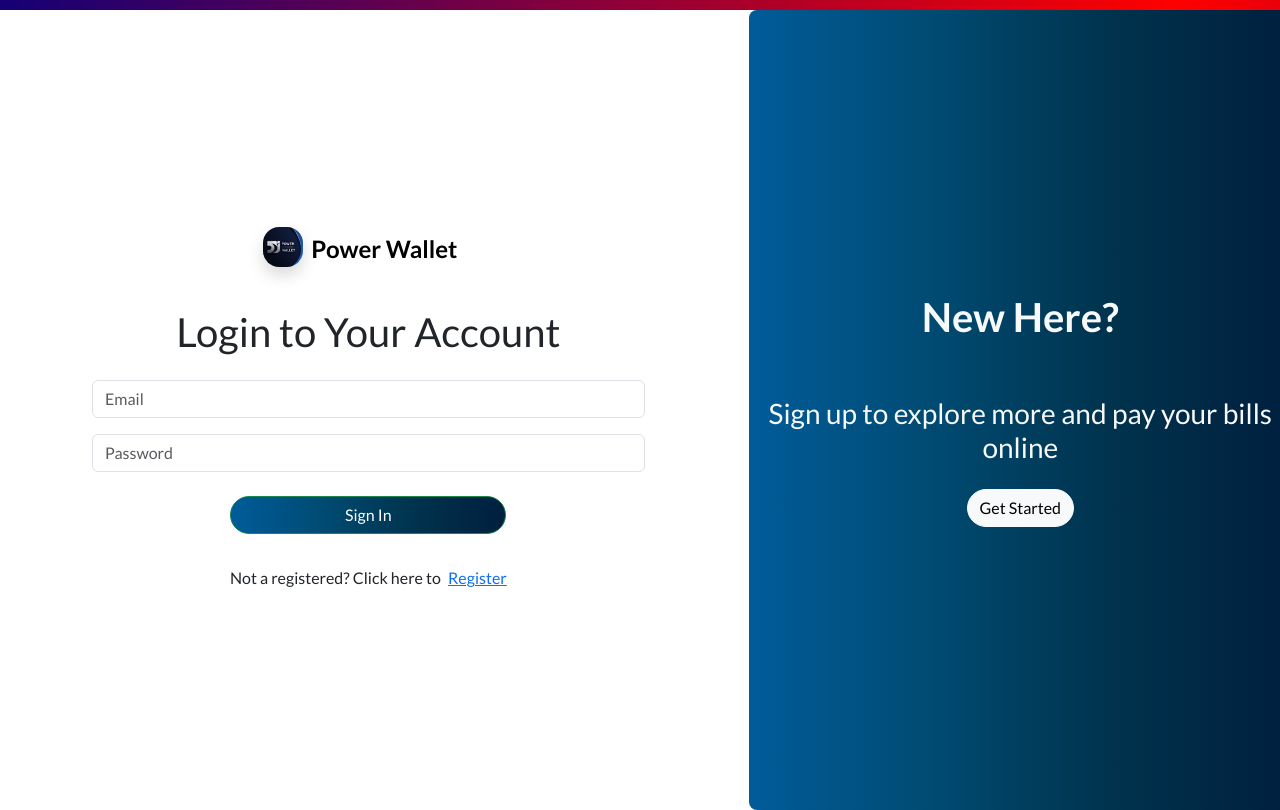
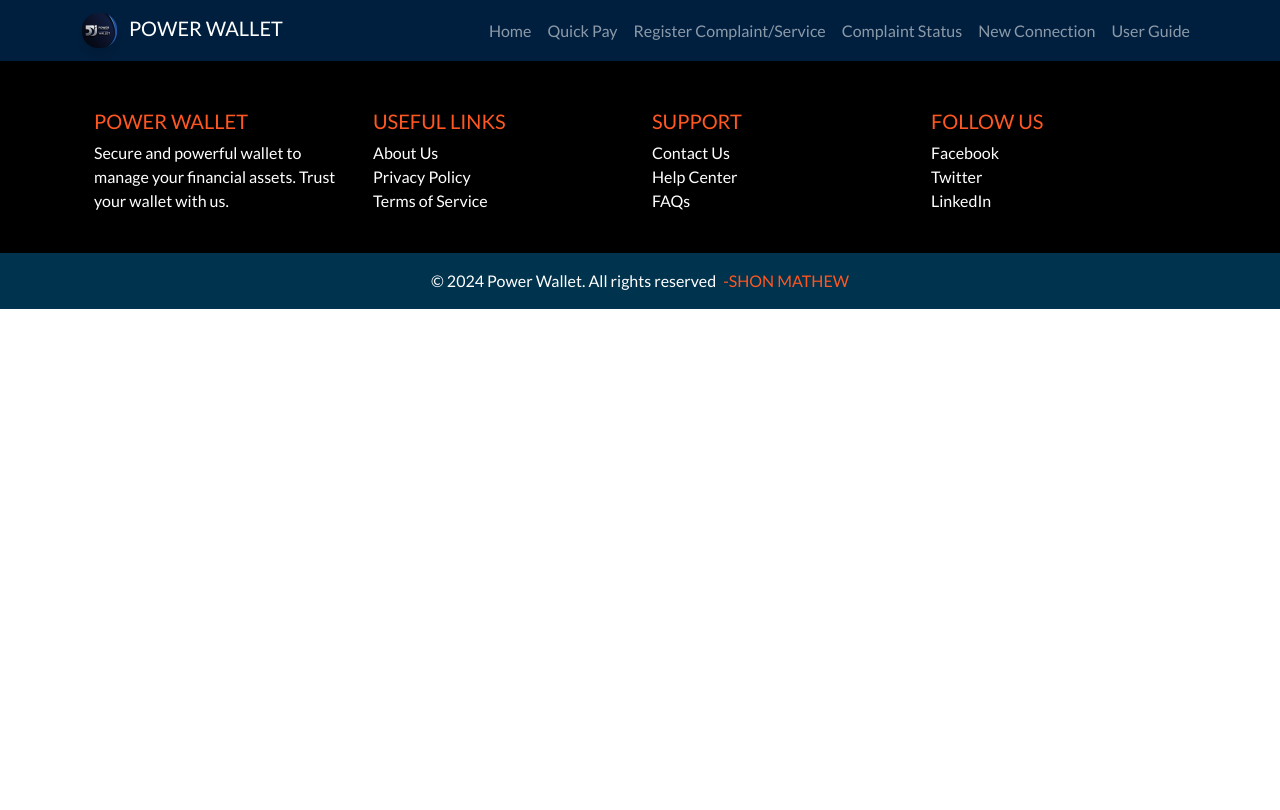
Before and after one commit to shonmathew19/power-wallet, a React (Vite) app: page / in a window 1280 px wide. Built offline with nearby package versions, Linux system fonts and the light colour scheme.

Commit message:
initial commit

```diff
--- a/src/App.jsx
+++ b/src/App.jsx
@@ -14,7 +14,7 @@
     <>
 
       <Routes>
-        <Route path='/' element={<Login />} />
+        <Route path='/' element={<Home />} />
         <Route path='/login' element={<Login />} />
         <Route path='/register' element={<Login register={'register'} />} />
         <Route path='/home' element={<Home />} />
```
